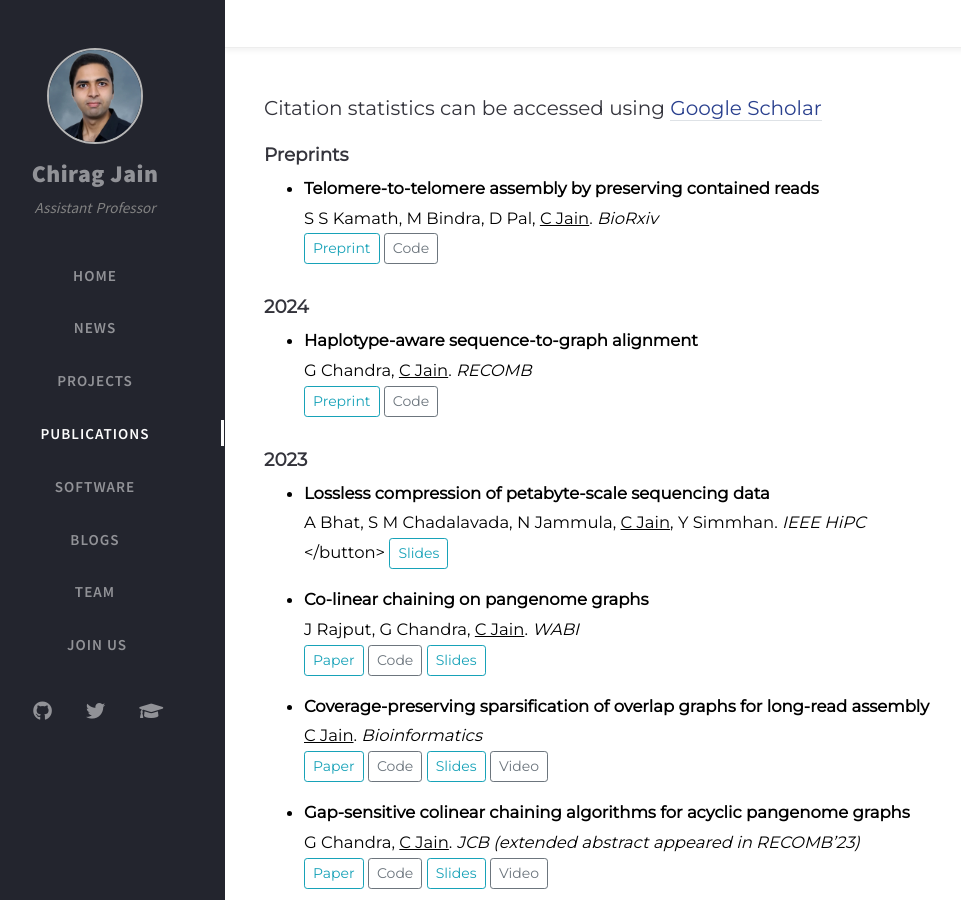
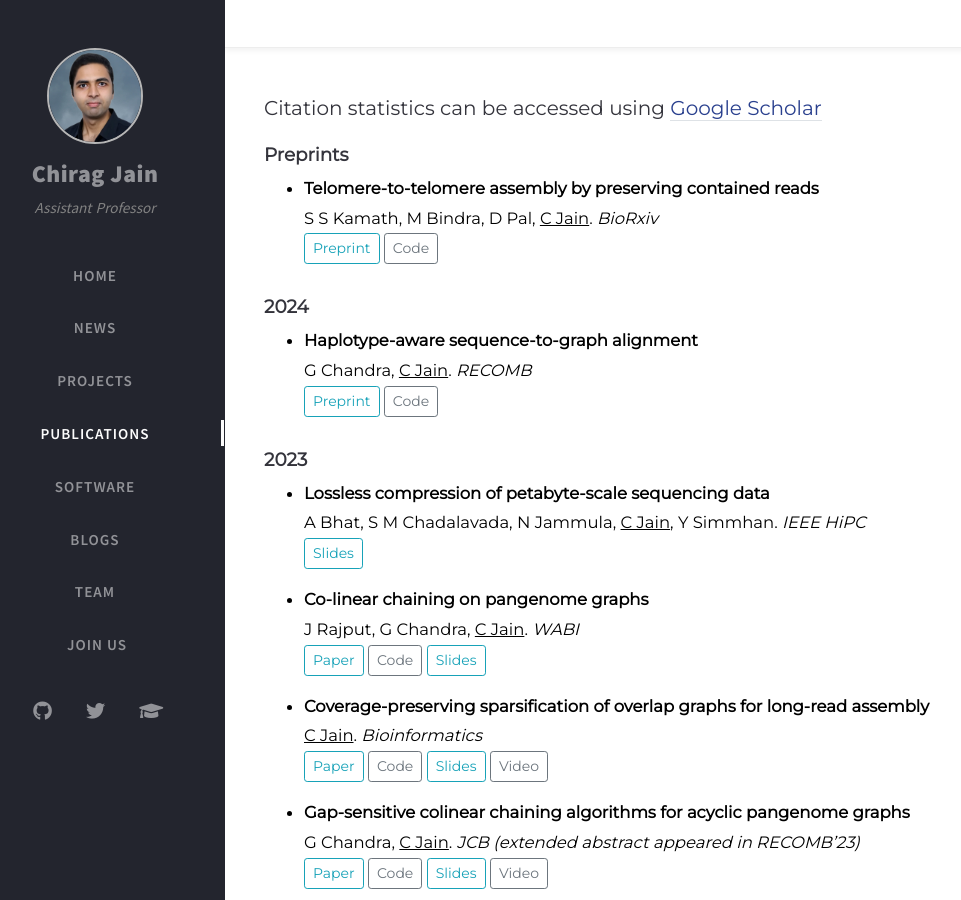
Before and after one commit to at-cg/at-cg.github.io, a Jekyll site: the page built from tabs/publications.md, in a window 1280 px wide and 900 px high. Shown: the whole window, without its empty margins (35-996 px from the left). Built offline with Jekyll 4.4.1, drawn with Linux system fonts in a browser that asks for light colours; nearby versions of some CDN libraries; comment, search, counter and statistics services are not loaded.

Commit message:
Update publications.md

```diff
--- a/tabs/publications.md
+++ b/tabs/publications.md
@@ -46,7 +46,6 @@ G Chandra, <u>C Jain</u>. _RECOMB_
 * **Lossless compression of petabyte-scale sequencing data** <br>
 A Bhat, S M Chadalavada, N Jammula, <u>C Jain</u>, Y Simmhan. _IEEE HiPC_
 <br>
-</button>
 <button type="button" class="btn btn-outline-info btn-sm">
 <a href="https://drive.google.com/file/d/1wUiWWlXTu0M4TQ-syLNyWAKfrGB1ZYoA/view?usp=share_link" style="all: unset; color: inherit">Slides</a>
 </button>
```
